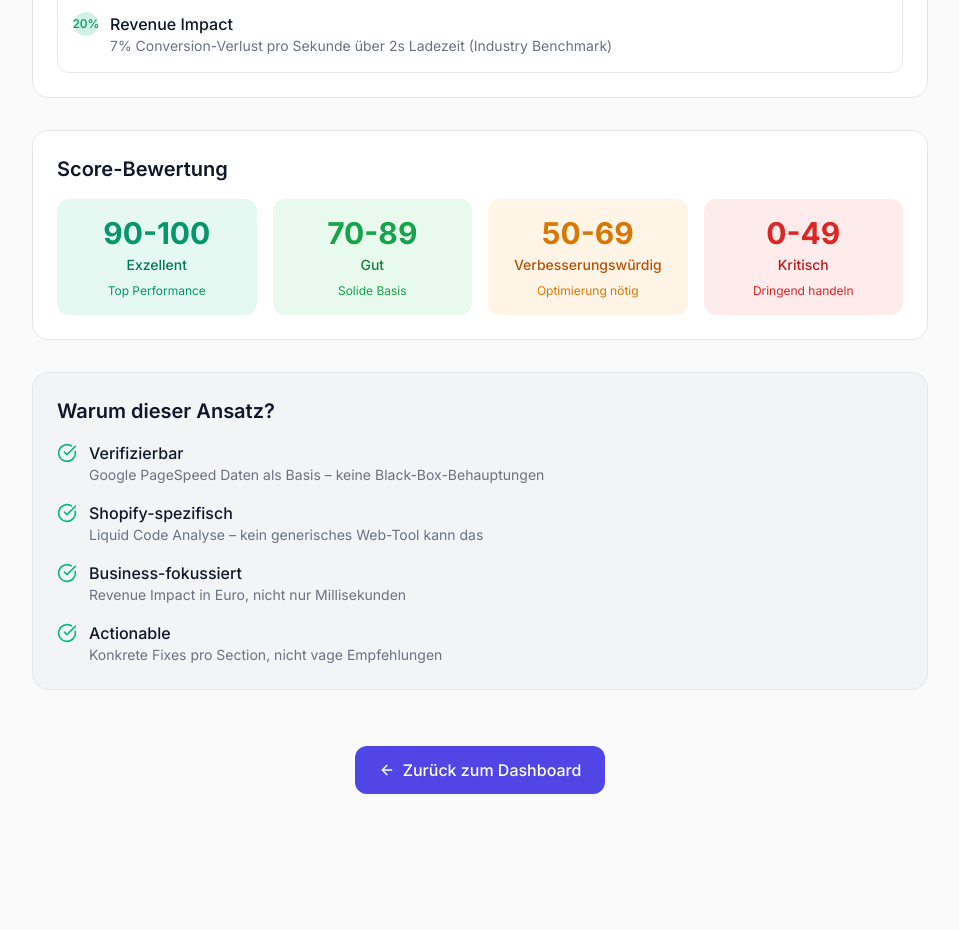
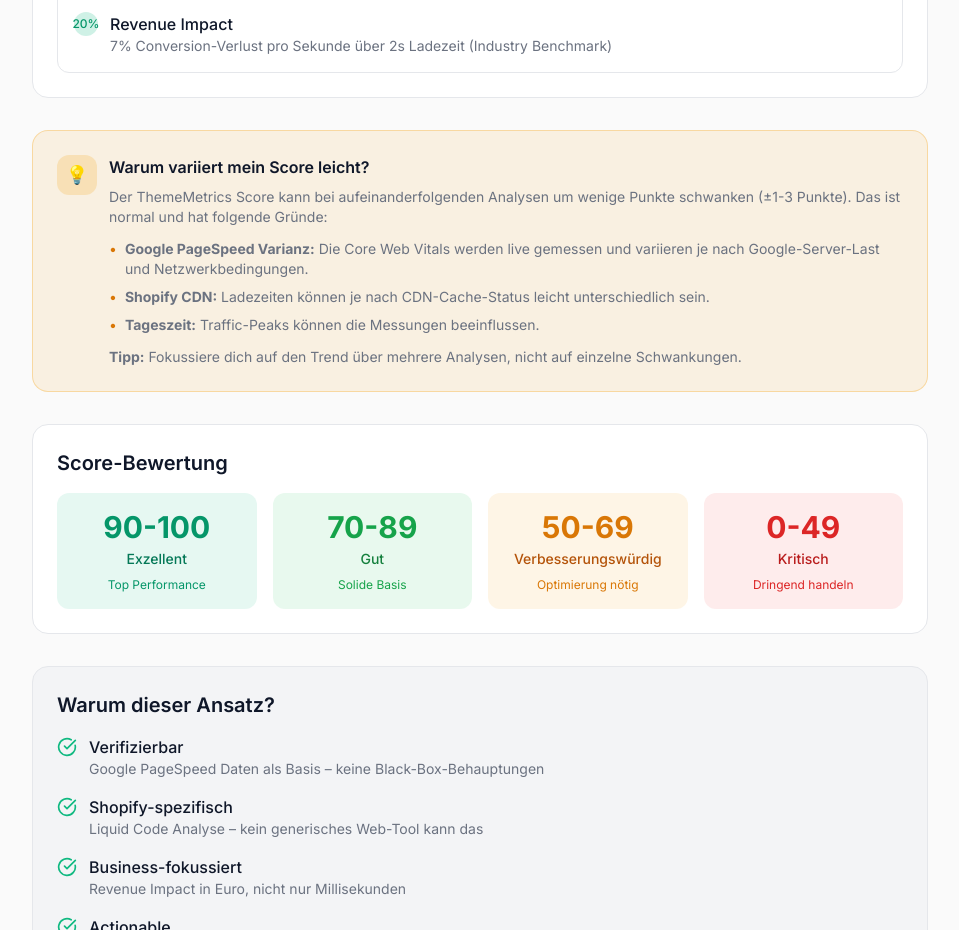
Before and after one commit to Polleschnerjulian-creator/thememetrics, a Next.js app: page /dashboard/score-info in a window 1280 px wide. Shown: the part 1320-2250 px from the top of the page, without its empty margins (288-1247 px from the left). Before the commit the page ends 2170 px from the top, so only its background shows below. Built offline with nearby package versions, Linux system fonts and the light colour scheme.

Commit message:
Add score variation info

```diff
--- a/app/dashboard/score-info/page.tsx
+++ b/app/dashboard/score-info/page.tsx
@@ -21,7 +21,7 @@ function ScoreInfoContent() {
         </p>
       </div>
 
-      <div className="bg-gradient-to-br from-indigo-50 to-purple-50 rounded-2xl border border-indigo-100 p-6">
+      <div className="bg-gradient-to-br from-indigo-50 to-purple-50 dark:from-indigo-950/30 dark:to-purple-950/30 rounded-2xl border border-indigo-100 dark:border-indigo-900/50 p-6">
         <h2 className="text-xl font-semibold text-foreground mb-3">Was unterscheidet uns von Google PageSpeed?</h2>
         <div className="grid md:grid-cols-2 gap-4">
           <div className="bg-card rounded-xl p-4">
@@ -29,7 +29,7 @@ function ScoreInfoContent() {
             <p className="text-muted-foreground text-sm">"Deine Seite hat einen Score von 45."</p>
             <p className="text-xs text-muted-foreground mt-2">→ Hilfreich, aber nicht actionable</p>
           </div>
-          <div className="bg-card rounded-xl p-4 border-2 border-indigo-200">
+          <div className="bg-card rounded-xl p-4 border-2 border-indigo-200 dark:border-indigo-800">
             <h3 className="font-medium text-foreground mb-2">🎯 ThemeMetrics sagt:</h3>
             <p className="text-muted-foreground text-sm">"Dein Hero-Video kostet dich 15 Punkte und ~€850/Monat. Hier ist der Fix."</p>
             <p className="text-xs text-indigo-600 dark:text-indigo-400 mt-2">→ Spezifisch, messbar, umsetzbar</p>
@@ -160,6 +160,37 @@ function ScoreInfoContent() {
         </div>
       </div>
 
+      <div className="bg-amber-500/10 dark:bg-amber-500/20 rounded-2xl border border-amber-500/30 p-6">
+        <div className="flex items-start gap-3">
+          <div className="w-10 h-10 bg-amber-500/20 dark:bg-amber-500/30 rounded-xl flex items-center justify-center flex-shrink-0">
+            <span className="text-lg">💡</span>
+          </div>
+          <div>
+            <h3 className="font-semibold text-foreground mb-2">Warum variiert mein Score leicht?</h3>
+            <p className="text-sm text-muted-foreground mb-3">
+              Der ThemeMetrics Score kann bei aufeinanderfolgenden Analysen um wenige Punkte schwanken (±1-3 Punkte). Das ist normal und hat folgende Gründe:
+            </p>
+            <ul className="text-sm text-muted-foreground space-y-2">
+              <li className="flex items-start gap-2">
+                <span className="text-amber-600 dark:text-amber-400">•</span>
+                <span><strong>Google PageSpeed Varianz:</strong> Die Core Web Vitals werden live gemessen und variieren je nach Google-Server-Last und Netzwerkbedingungen.</span>
+              </li>
+              <li className="flex items-start gap-2">
+                <span className="text-amber-600 dark:text-amber-400">•</span>
+                <span><strong>Shopify CDN:</strong> Ladezeiten können je nach CDN-Cache-Status leicht unterschiedlich sein.</span>
+              </li>
+              <li className="flex items-start gap-2">
+                <span className="text-amber-600 dark:text-amber-400">•</span>
+                <span><strong>Tageszeit:</strong> Traffic-Peaks können die Messungen beeinflussen.</span>
+              </li>
+            </ul>
+            <p className="text-sm text-muted-foreground mt-3">
+              <strong>Tipp:</strong> Fokussiere dich auf den Trend über mehrere Analysen, nicht auf einzelne Schwankungen.
+            </p>
+          </div>
+        </div>
+      </div>
+
       <div className="bg-card rounded-2xl border border-border p-6">
         <h2 className="text-xl font-semibold text-foreground mb-4">Score-Bewertung</h2>
         <div className="grid grid-cols-2 md:grid-cols-4 gap-4">
```
